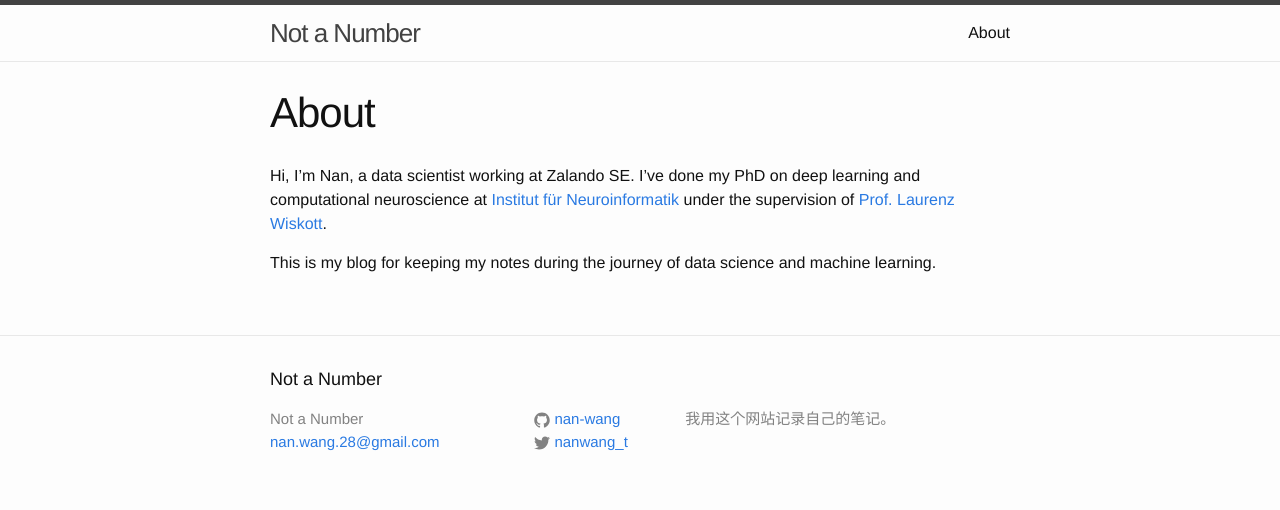
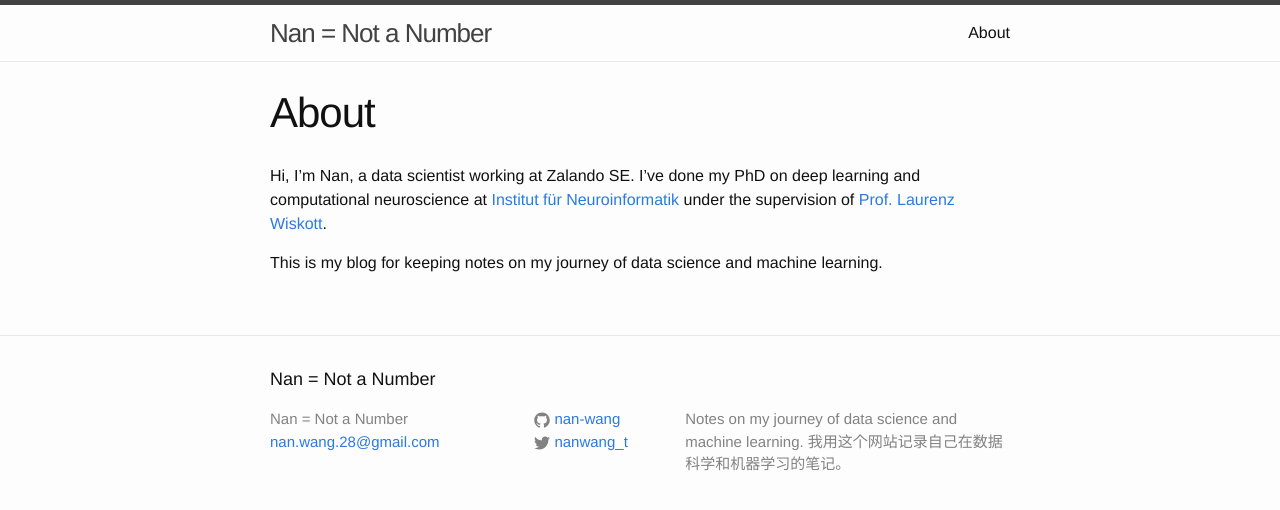
Before and after one commit to nan-wang/nan-wang.github.io, a Jekyll site: the page built from about.md, in a window 1280 px wide. Shown: the top 510 px of the page. Built offline with Jekyll 4.4.1, drawn with Linux system fonts in a browser that asks for light colours.

Commit message:
fix typo on about.md; update info in config.

```diff
--- a/_config.yml
+++ b/_config.yml
@@ -6,10 +6,11 @@
 # 'jekyll serve'. If you change this file, please restart the server process.
 
 # Site settings
-title: Not a Number
+title: Nan = Not a Number
 email: nan.wang.28@gmail.com
 description: > # this means to ignore newlines until "baseurl:"
-    我用这个网站记录自己的笔记。
+    Notes on my journey of data science and machine learning.
+    我用这个网站记录自己在数据科学和机器学习的笔记。
 baseurl: "" # the subpath of your site, e.g. /blog
 url: "http://nanwang.me" # the base hostname & protocol for your site
 twitter_username: nanwang_t
--- a/about.md
+++ b/about.md
@@ -5,4 +5,4 @@ permalink: /about/
 ---
 Hi, I'm Nan, a data scientist working at Zalando SE. I've done my PhD on deep learning and computational neuroscience at [Institut für Neuroinformatik](http://www.ini.rub.de/home) under the supervision of [Prof. Laurenz Wiskott](http://www.ini.rub.de/users/laurenz-wiskott).
 
-This is my blog for keeping my notes during the journey of data science and machine learning.
+This is my blog for keeping notes on my journey of data science and machine learning.
```
